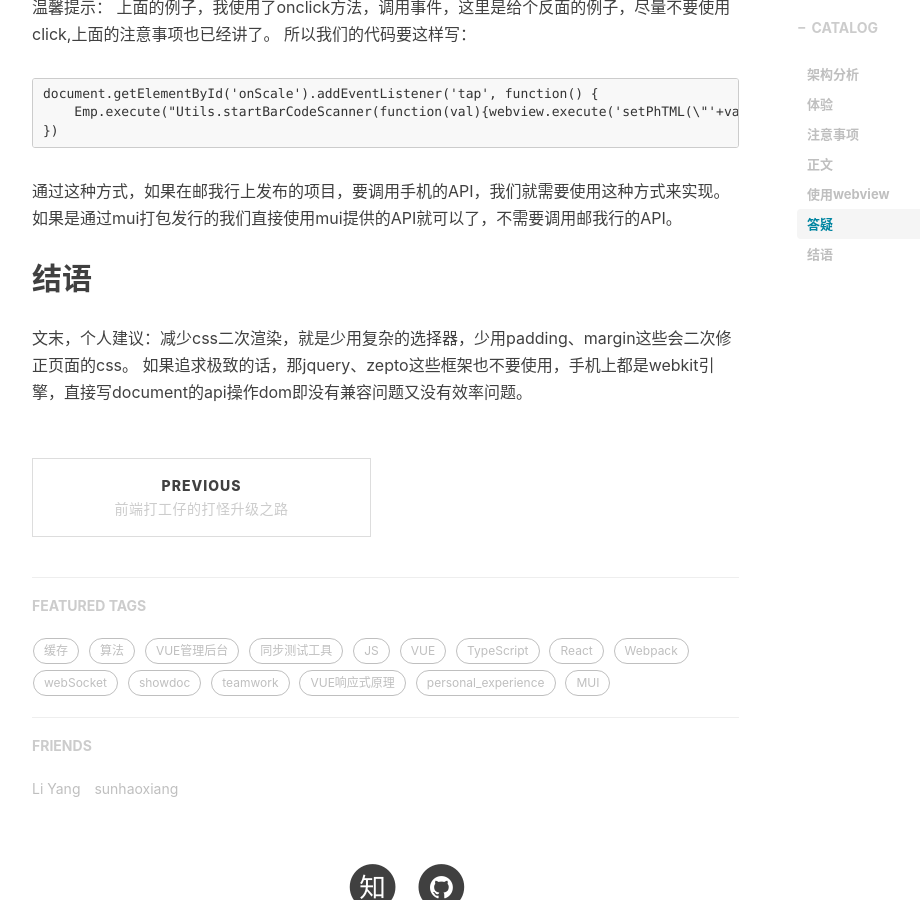
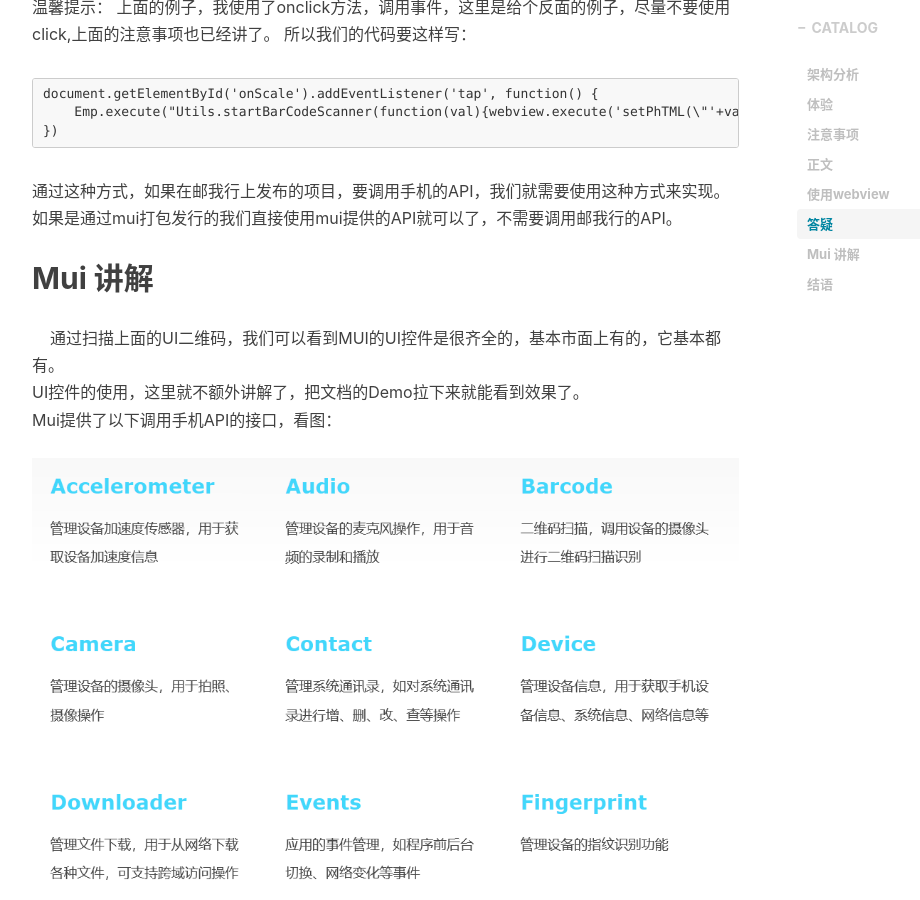
Before and after one commit to 00feng00/00feng00.github.io, a Jekyll site: the page built from _posts/2018-11-18-mui-instructions.markdown, in a window 1280 px wide and 900 px high, scrolled down 8399 px. Shown: the whole window, without its empty margins (233-1153 px from the left). Built offline with Jekyll 4.4.1, drawn with Linux system fonts in a browser that asks for light colours; nearby versions of some CDN libraries; comment, search, counter and statistics services are not loaded.

Commit message:
Update 2018-11-18-mui-instructions.markdown

```diff
--- a/_posts/2018-11-18-mui-instructions.markdown
+++ b/_posts/2018-11-18-mui-instructions.markdown
@@ -155,7 +155,14 @@
 通过这种方式，如果在邮我行上发布的项目，要调用手机的API，我们就需要使用这种方式来实现。<br/>
 如果是通过mui打包发行的我们直接使用mui提供的API就可以了，不需要调用邮我行的API。<br/>
 
-
+## Mui 讲解
+&nbsp;&nbsp;&nbsp;&nbsp;通过扫描上面的UI二维码，我们可以看到MUI的UI控件是很齐全的，基本市面上有的，它基本都有。<br/>
+UI控件的使用，这里就不额外讲解了，把文档的Demo拉下来就能看到效果了。<br/>
+Mui提供了以下调用手机API的接口，看图：
+<img src="https://00feng00.github.io/img/mui-interface-01.png">
+<img src="https://00feng00.github.io/img/mui-interface-02.png">
+<img src="https://00feng00.github.io/img/mui-interface-03.png">
+<img src="https://00feng00.github.io/img/mui-interface-04.png">
 
 
 
```
